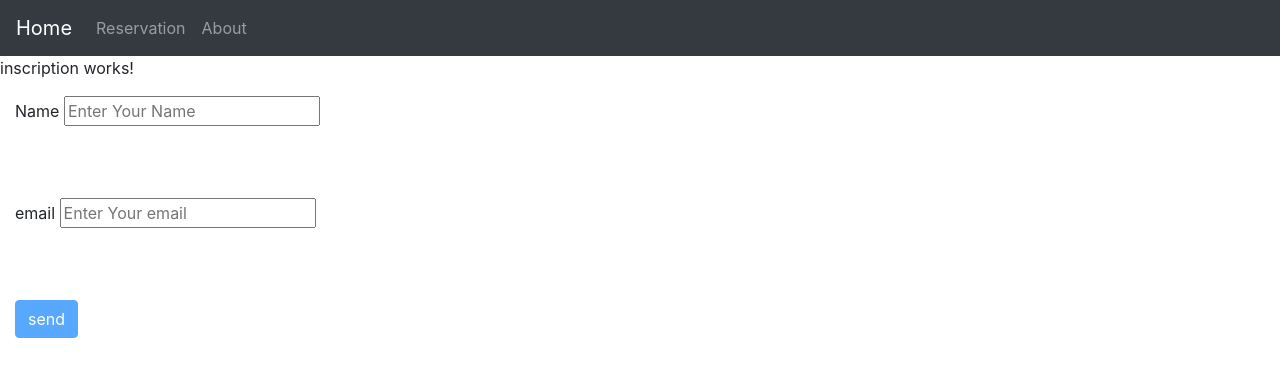
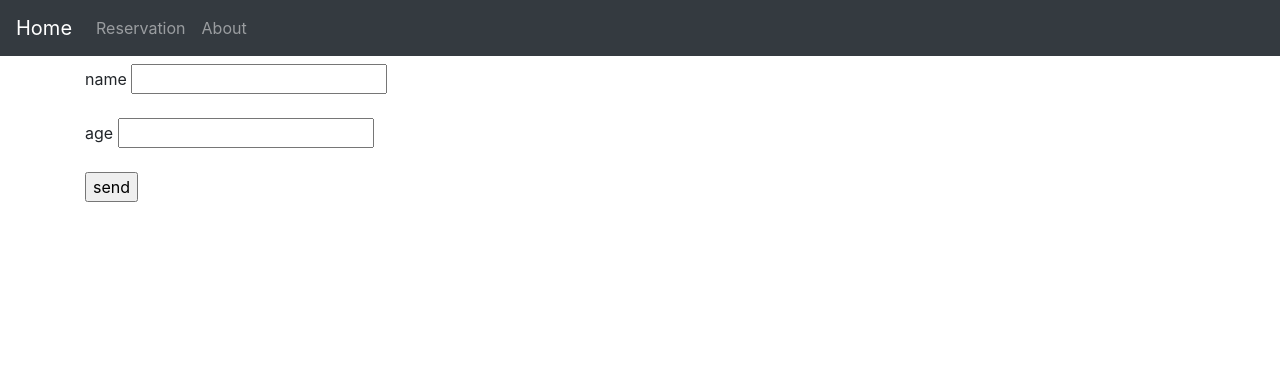
Before and after one commit to ramdanisalah67/Angular-part2, an Angular app: page /register in a window 1280 px wide. Shown: the top 376 px of the page. Built offline with nearby package versions, Linux system fonts and the light colour scheme.

Commit message:
Reactive Form,using FormGroupe

```diff
--- a/src/app/app.module.ts
+++ b/src/app/app.module.ts
@@ -12,6 +12,7 @@ import { ContactComponent } from './contact/contact.component';
 import { NavbarComponent } from './navbar/navbar.component';
 import { InscriptionComponent } from './inscription/inscription.component';
 import { FormsModule } from '@angular/forms';
+import { ReactiveFormsModule } from '@angular/forms';
 
 @NgModule({
   declarations: [
@@ -29,7 +30,8 @@ import { FormsModule } from '@angular/forms';
   imports: [
     BrowserModule,
     AppRoutingModule,
-    FormsModule
+    FormsModule,
+    ReactiveFormsModule,
   ],
   providers: [],
   bootstrap: [AppComponent]
--- a/src/app/inscription/inscription.component.html
+++ b/src/app/inscription/inscription.component.html
@@ -1,15 +1,9 @@
-<p>inscription works!</p>
-<div class="container-fluid">
-<form #f="ngForm" (ngSubmit)="send(f)" >
-    Name
-    <input type="text" name="Name" #myname="ngModel" required placeholder="Enter Your Name" ngModel minlength="5"> <br><br>
-    <div class="alert alert-danger" *ngIf="myname.errors?.['required'] && myname.touched">name is required</div><br>
-    <div class="alert alert-danger" *ngIf="myname.errors?.['minlength'] && myname.touched">must be greather than 5</div><br>
-
-    email
-    <input type="email" name="email"  #myemail="ngModel" required placeholder="Enter Your email" ngModel minlength="2"><br><br>
-    <div class="alert alert-danger"   *ngIf="myemail.errors?.['required'] && myemail.touched">email is required</div><br>
-    <div class="alert alert-danger"   *ngIf="myemail.errors?.['minlength'] && myemail.touched">email is samall</div><br>
-    <input class="btn btn-primary" type="submit" value="send" [disabled]="f.invalid">
+<div class="container py-2">
+    <form [formGroup]="myForm" (ngSubmit)="print()" >
+    name
+    <input type="text" formControlName="name"><br><br>
+    age
+    <input type="text"formControlName="age" ><br><br>
+    <input type="submit" value="send">
 </form>
 </div>
--- a/src/app/inscription/inscription.component.ts
+++ b/src/app/inscription/inscription.component.ts
@@ -1,5 +1,5 @@
 import { Component } from '@angular/core';
-import { NgForm } from '@angular/forms';
+import { FormControl, FormGroup, NgForm } from '@angular/forms';
 
 @Component({
   selector: 'app-inscription',
@@ -11,11 +11,14 @@ constructor(){
 
 }
 
+myForm = new FormGroup({
+  name: new FormControl,
+  age: new FormControl,
+});
+
+print(){
+  console.log(this.myForm.value)
+}
 
 
-send(f:NgForm){
-let data=f.value
-    console.log(data)
 }
-
-}
```
